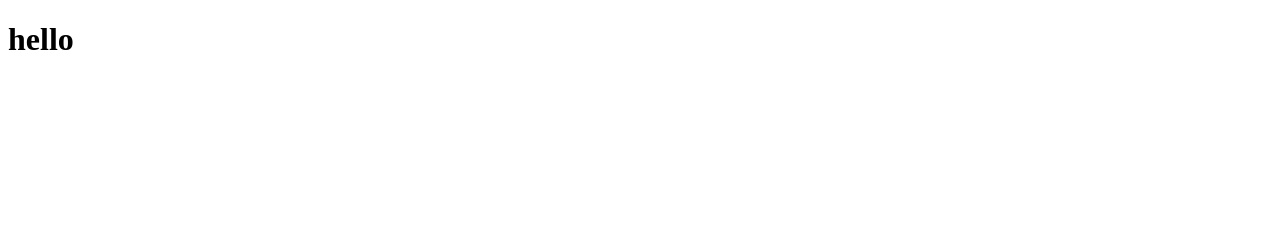
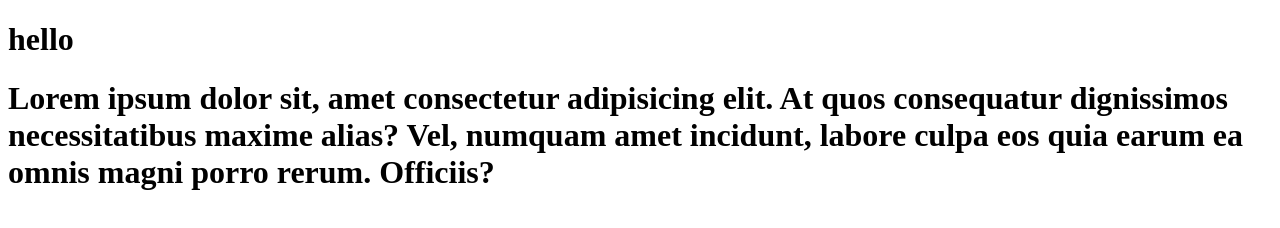
Before and after one commit to diyormahmudov/onlineStorpge, a plain HTML site: page index.html in a window 1280 px wide. Drawn offline with Linux system fonts and the light colour scheme.

Commit message:
Lorem Added

```diff
--- a/index.html
+++ b/index.html
@@ -8,6 +8,8 @@
 <body>
 
     <h1>hello</h1>
+    <h1>Lorem ipsum dolor sit, amet consectetur adipisicing elit. At quos consequatur dignissimos necessitatibus maxime alias? Vel, numquam amet incidunt, labore
+         culpa eos quia earum ea omnis magni porro rerum. Officiis?</h1>
 
 </body>
 </html>
```
